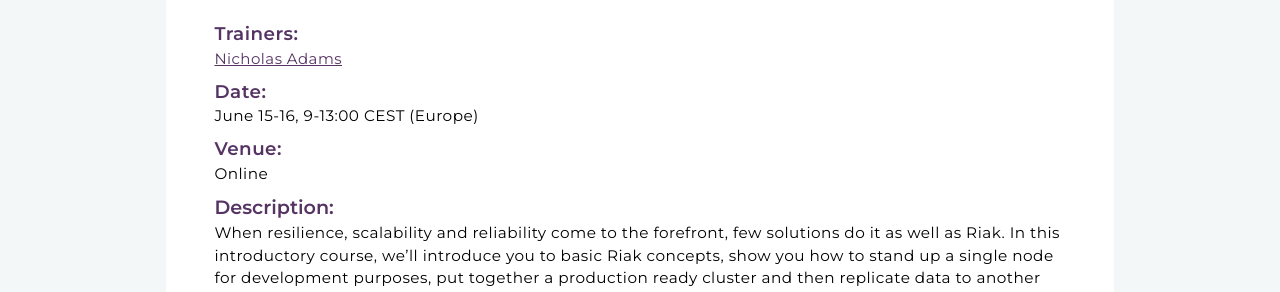
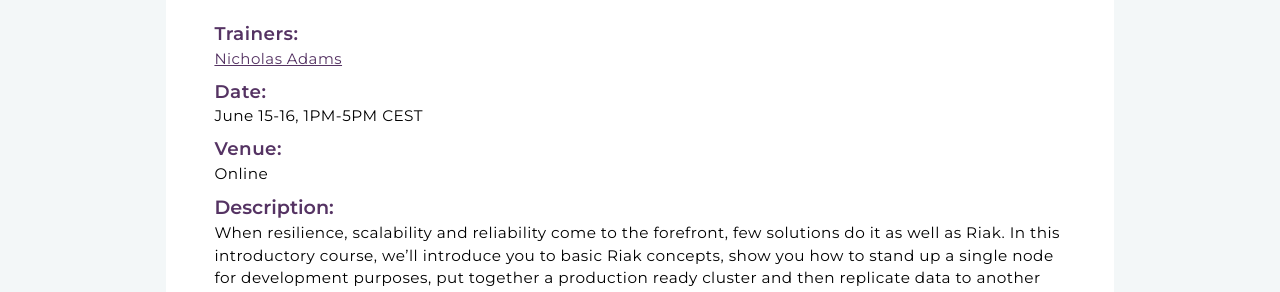
Before and after one commit to esl/virtual-elixirconf-eu-jekyll, a Jekyll site: the page built from _trainings/riak-introductory.md, in a window 1280 px wide and 900 px high. Shown: the part 190-482 px from the top of the window. Built offline with Jekyll 4.4.1, drawn with Linux system fonts in a browser that asks for light colours; some web fonts are replaced.

Commit message:
Update from Forestry.io ewa.magiera@erlang-solutions.com updated _trainings/riak-introductory.md

```diff
--- a/_trainings/riak-introductory.md
+++ b/_trainings/riak-introductory.md
@@ -2,7 +2,7 @@
 speaker: ''
 trainer: Nicholas Adams
 trainer-name: Nicholas Adams
-event_date: June 15-16, 9-13:00 CEST (Europe)
+event_date: June 15-16, 1PM-5PM CEST
 venue: Online
 summary: In this introductory course, we’ll introduce you to basic Riak concepts.
 description: ''
```
